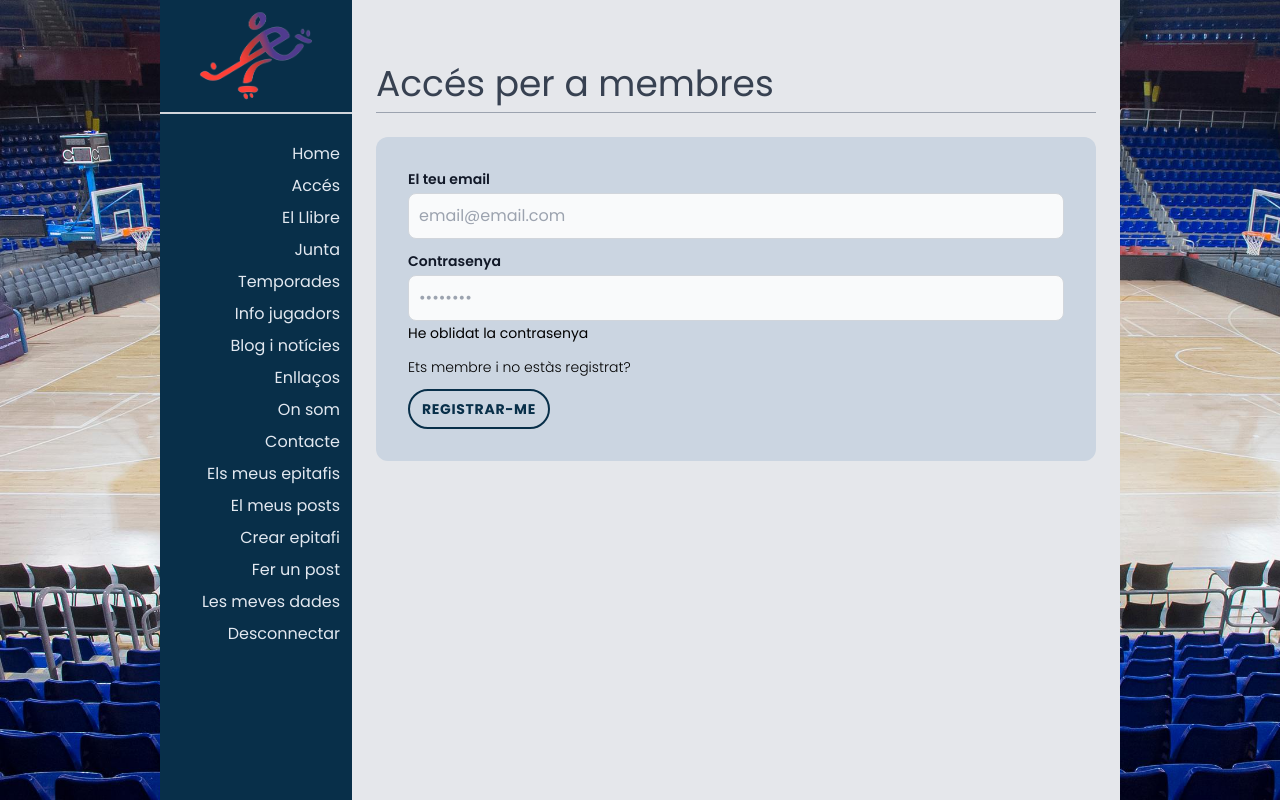
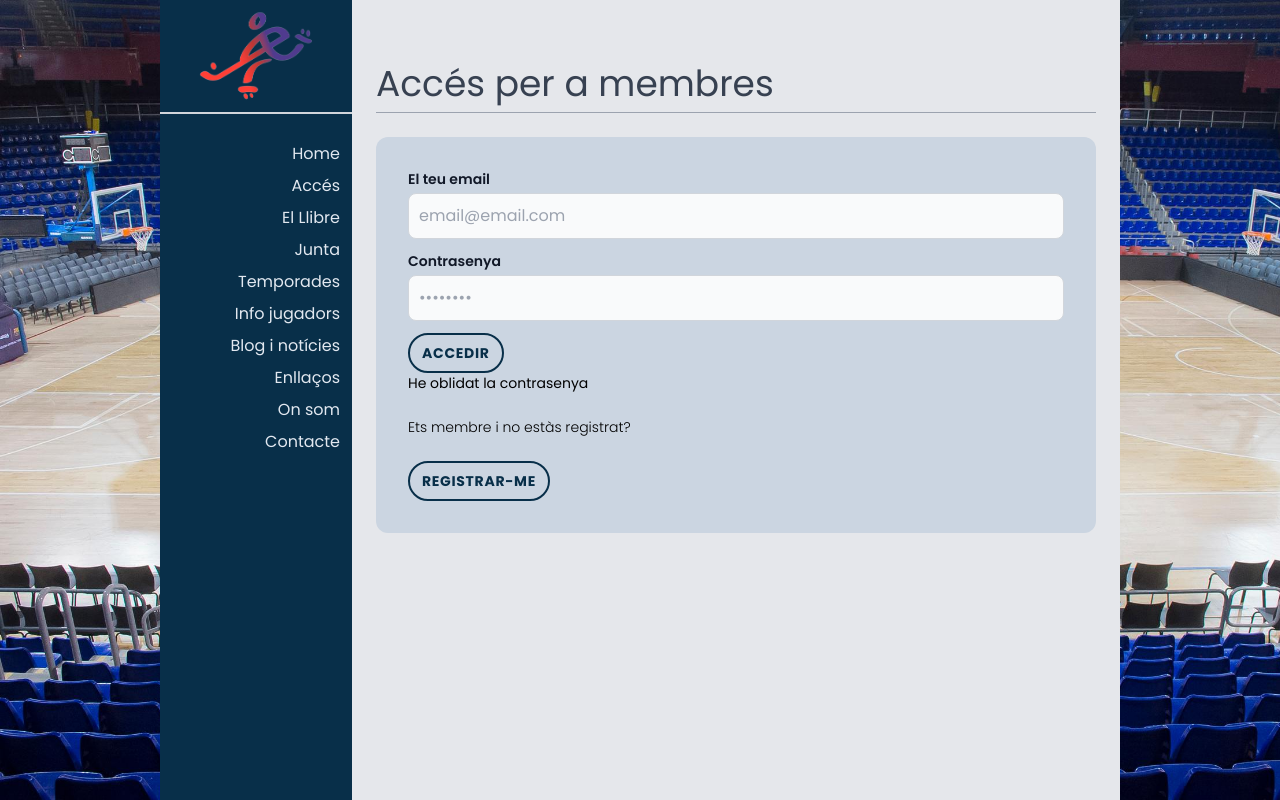
Before and after one commit to alex0rpi/web-veterans-hoquei, a React (Vite) app in the folder client/: page /admin/login in a window 1280 px wide. Built offline with nearby package versions, Linux system fonts and the light colour scheme.

Commit message:
Some forms complete and internal navigation

```diff
--- a/client/src/App.tsx
+++ b/client/src/App.tsx
@@ -1,8 +1,8 @@
 import { createBrowserRouter, RouterProvider } from "react-router-dom";
 import MainContent from "./components/main/MainContent";
 import NotFound from "./pages/NotFound";
-import AdminLogin from "./components/admin/auth/AdminLogin";
-import AdminRegister from "./components/admin/auth/AdminRegister";
+import AdminLogin from "./components/admin/AdminLogin";
+import AdminRegister from "./components/admin/AdminRegister";
 import SeasonContent from "./components/main/SeasonContent";
 import NewChapterForm from "./components/admin/chapters/NewChapterForm";
 import AdminChapters from "./components/admin/chapters/AdminChapters";
--- a/client/src/components/admin/AdminContent.tsx
+++ /dev/null
@@ -1,16 +0,0 @@
-import AdminLogin from './auth/AdminLogin';
-import AdminRegister from './auth/AdminRegister';
-
-export const AdminContent = () => {
-  return (
-    <div className="md:col-start-3 md:col-end-4 md:justify-stretch px-6 py-6 bg-gray-200 ">
-      {/* <Button title="Accés membres" /> */}
-      <AdminLogin />
-      <AdminRegister />
-      {/* <AdminPosts/> */}
-      {/* <AdminChapters/> */}
-      {/* <NewChapterForm/> */}
-      {/* <NewPostForm/> */}
-    </div>
-  );
-};
--- a/client/src/components/admin/auth/AdminRegister.tsx
+++ b/client/src/components/admin/AdminLogin.tsx
@@ -1,12 +1,20 @@
-// import React from 'react';
+import { motion } from "framer-motion";
+import { Button } from "../utils/Button";
+import { MainLayout } from "../../layouts/Layout";
 
-import { motion } from "framer-motion";
-import { Button } from "../../utils/Button";
-import { MainLayout } from "../../../layouts/Layout";
+import { useAuth } from "../../context/AuthProvider";
+import { useNavigate } from "react-router-dom";
 
 // type Props = {};
 
-const AdminRegister = () => {
+export const AdminLogin = () => {
+  const navigate = useNavigate();
+  const { setUser } = useAuth();
+  const onLoginSubmitHandler = () => {
+    console.log("Login submitted");
+    setUser({ isLoggedIn: true });
+    navigate("/admin/new-chapter");
+  };
   return (
     <MainLayout>
       <motion.div
@@ -14,16 +22,16 @@ const AdminRegister = () => {
         animate={{ translateX: 0, scale: 1 }}
         transition={{
           type: "spring",
-          stiffness: 260,
-          damping: 20,
+          stiffness: 250,
+          damping: 30,
         }}
         exit={{ opacity: 0, x: "-100vw" }}
       >
         <h1 className="mt-10 border-b border-gray-400 pb-2 text-4xl font-medium text-gray-700">
-          Registrar nou membre
+          Accés per a membres
         </h1>
         <div className="mt-6 space-y-4 rounded-xl bg-slate-300 p-6 sm:p-8 md:space-y-6">
-          <form className="" action="#">
+          <form className="" action="#" onSubmit={onLoginSubmitHandler}>
             <div>
               <label
                 htmlFor="email"
@@ -51,33 +59,27 @@ const AdminRegister = () => {
                 name="password"
                 id="password"
                 placeholder="••••••••"
-                className="mb-3 block w-full rounded-lg border border-gray-300 bg-gray-50 p-2.5 text-gray-900"
-              />
-            </div>
-            <div>
-              <label
-                htmlFor="confirmPassword"
-                className="mb-1 block text-sm font-semibold text-gray-900"
-              >
-                Confirma contrasenya
-              </label>
-              <input
-                type="password"
-                name="confirmPassword"
-                id="confirmPassword"
-                placeholder="••••••••"
                 className="block w-full rounded-lg border border-gray-300 bg-gray-50 p-2.5 text-gray-900 "
               />
             </div>
-            <p className="my-3 text-sm font-light">
-              Ja estàs registrat? Accedeix
-            </p>
-            <Button title="Accedir" to="/admin/login" />
+            <div className="my-3 w-full">
+              <Button type="submit" title="Accedir" />
+              <a
+                href="#"
+                className="block text-sm font-medium hover:font-semibold hover:underline"
+              >
+                He oblidat la contrasenya
+              </a>
+            </div>
           </form>
+          <p className="mb-3 text-sm font-light">
+            Ets membre i no estàs registrat?
+          </p>
+          <Button title="Registrar-me" to="/admin/register" />
         </div>
       </motion.div>
     </MainLayout>
   );
 };
 
-export default AdminRegister;
+export default AdminLogin;
--- a/client/src/components/admin/auth/AdminLogin.tsx
+++ b/client/src/components/admin/AdminRegister.tsx
@@ -1,11 +1,10 @@
 import { motion } from "framer-motion";
-
-import { Button } from "../../utils/Button";
-import { MainLayout } from "../../../layouts/Layout";
+import { Button } from "../utils/Button";
+import { MainLayout } from "../../layouts/Layout";
 
 // type Props = {};
 
-export const AdminLogin = () => {
+const AdminRegister = () => {
   return (
     <MainLayout>
       <motion.div
@@ -13,13 +12,13 @@ export const AdminLogin = () => {
         animate={{ translateX: 0, scale: 1 }}
         transition={{
           type: "spring",
-          stiffness: 250,
-          damping: 30,
+          stiffness: 260,
+          damping: 20,
         }}
         exit={{ opacity: 0, x: "-100vw" }}
       >
         <h1 className="mt-10 border-b border-gray-400 pb-2 text-4xl font-medium text-gray-700">
-          Accés per a membres
+          Registrar nou membre
         </h1>
         <div className="mt-6 space-y-4 rounded-xl bg-slate-300 p-6 sm:p-8 md:space-y-6">
           <form className="" action="#">
@@ -50,22 +49,36 @@ export const AdminLogin = () => {
                 name="password"
                 id="password"
                 placeholder="••••••••"
+                className="mb-3 block w-full rounded-lg border border-gray-300 bg-gray-50 p-2.5 text-gray-900"
+              />
+            </div>
+            <div>
+              <label
+                htmlFor="confirmPassword"
+                className="mb-1 block text-sm font-semibold text-gray-900"
+              >
+                Confirma contrasenya
+              </label>
+              <input
+                type="password"
+                name="confirmPassword"
+                id="confirmPassword"
+                placeholder="••••••••"
                 className="block w-full rounded-lg border border-gray-300 bg-gray-50 p-2.5 text-gray-900 "
               />
             </div>
-            <a href="#" className="text-sm font-medium hover:underline">
-              He oblidat la contrasenya
-            </a>
-
-            <p className="my-3 text-sm font-light">
-              Ets membre i no estàs registrat?
-            </p>
-            <Button title="Registrar-me" to="/admin/register" />
+            <div className="my-3 w-full">
+              <Button type="submit" title="Registrar" />
+            </div>
           </form>
+          <p className="my-3 text-sm font-light">
+            Ja estàs registrat? Accedeix
+          </p>
+          <Button title="Accedir" to="/admin/login" />
         </div>
       </motion.div>
     </MainLayout>
   );
 };
 
-export default AdminLogin;
+export default AdminRegister;
--- a/client/src/components/admin/chapters/AdminChapters.tsx
+++ b/client/src/components/admin/chapters/AdminChapters.tsx
@@ -10,7 +10,7 @@ const AdminChapters = () => {
       <section className="grid gap-3 md:grid-cols-2 lg:grid-cols-3">
         {chapters.map((chapter, index) => {
           return (
-            <div className="flex flex-col border-slate-400">
+            <div className="flex flex-col border-solid border-slate-400">
               <ChapterCard
                 key={index}
                 season={chapter.season}
--- a/client/src/components/utils/Button.tsx
+++ b/client/src/components/utils/Button.tsx
@@ -10,7 +10,7 @@ export const Button = ({ type = "button", title, to }: TButtonProps) => {
   return (
     <button
       type={type}
-      className="btn border-sky-950 text-sky-950 transition duration-500 ease-out hover:bg-sky-950 hover:text-white md:border-2"
+      className={`btn border-sky-950 text-sky-950 transition duration-500 ease-out hover:bg-sky-950 hover:text-white md:border-2`}
     >
       {to ? <Link to={to}>{title}</Link> : title}
     </button>
--- a/client/src/navigation/Navigation.tsx
+++ b/client/src/navigation/Navigation.tsx
@@ -5,11 +5,13 @@ import { useState } from "react";
 import { MenuItem } from "./MenuItem";
 import { Backdrop } from "../components/utils/ImageModal";
 import { motion } from "framer-motion";
+import { useAuth } from "../context/AuthProvider";
 
 //* Menu items will change whether the user is logged in or not
 
 export const Navigation = () => {
   const [show, setShow] = useState(false);
+  const isLoggedIn = useAuth();
   const clickHandler = () => {
     setShow((prevState) => !prevState);
   };
@@ -45,6 +47,8 @@ export const Navigation = () => {
             )}
           </div>
           <div className="mt-6 hidden w-full pe-2 ps-5 text-sm md:block">
+            {isLoggedIn ? (
+              <>
                 <MenuItem title="Home" />
                 <MenuItem title="Accés" to="/admin/login" />
                 <MenuItem title="El Llibre" />
@@ -55,12 +59,18 @@ export const Navigation = () => {
                 <MenuItem title="Enllaços" />
                 <MenuItem title="On som" />
                 <MenuItem title="Contacte" />
+              </>
+            ) : (
+              <>
+                <MenuItem title="Home" />
                 <MenuItem title="Els meus epitafis" to="/admin/chapter-list" />
                 <MenuItem title="El meus posts" />
                 <MenuItem title="Crear epitafi" to="/admin/new-chapter" />
                 <MenuItem title="Fer un post" />
                 <MenuItem title="Les meves dades" />
                 <MenuItem title="Desconnectar" />
+              </>
+            )}
           </div>
         </nav>
       </div>
@@ -74,6 +84,8 @@ export const Navigation = () => {
             transition={{ duration: 0.2 }}
             className="fixed top-20 z-50 w-[60vw] rounded-l-xl bg-sky-950 px-8 pb-2 pt-2 text-slate-200 md:hidden"
           >
+            {isLoggedIn ? (
+              <>
                 <MenuItem title="Home" />
                 <MenuItem title="Accés" to="/admin/login" />
                 <MenuItem title="El Llibre" />
@@ -84,12 +96,18 @@ export const Navigation = () => {
                 <MenuItem title="Enllaços" />
                 <MenuItem title="On som" />
                 <MenuItem title="Contacte" />
+              </>
+            ) : (
+              <>
+                <MenuItem title="Home" />
                 <MenuItem title="Els meus epitafis" to="/admin/chapter-list" />
                 <MenuItem title="El meus posts" />
                 <MenuItem title="Crear epitafi" to="/admin/new-chapter" />
                 <MenuItem title="Fer un post" />
                 <MenuItem title="Les meves dades" />
                 <MenuItem title="Desconnectar" />
+              </>
+            )}
           </motion.div>
         </>
       )}
--- a/client/src/pages/AdminPage.tsx
+++ /dev/null
@@ -1,10 +0,0 @@
-import { AdminContent } from '../components';
-import { MainLayout } from '../layouts/Layout';
-
-export const AdminPage = () => {
-  return (
-    <MainLayout>
-      <AdminContent />
-    </MainLayout>
-  );
-};
--- a/client/src/pages/MainPage.tsx
+++ /dev/null
@@ -1,10 +0,0 @@
-import { useLoaderData } from 'react-router-dom';
-// import { fetchData } from '../helpers/LocalStorage';
-import { MainContent } from '../components';
-import { MainLayout } from '../layouts/Layout';
-
-export const MainPage = () => {
-  // const { userName } = useLoaderData<TLoaderData>();
-
-  return <MainContent loggedUser={userName} />;
-};
--- a/client/src/pages/index.ts
+++ /dev/null
@@ -1,4 +0,0 @@
-import { AdminPage } from './AdminPage';
-import { MainPage } from './MainPage';
-
-export { AdminPage, MainPage };
```
Also changed, not shown: client/src/context/store/context.tsx (+5 -7 lines), client/src/components/admin/AdminData.tsx (deleted). Lines whose indentation alone changed are shown as unchanged.
